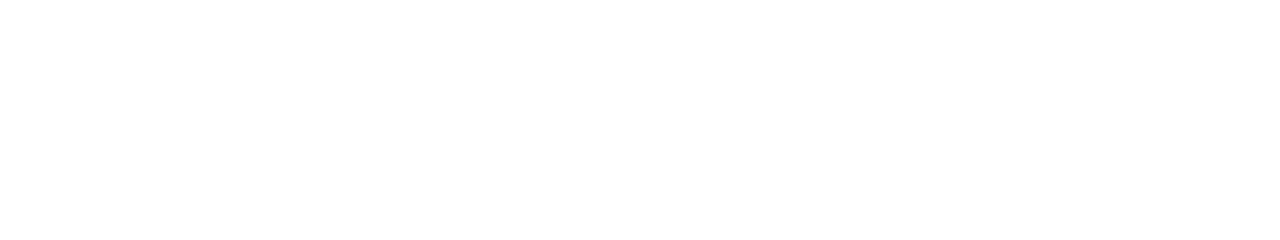
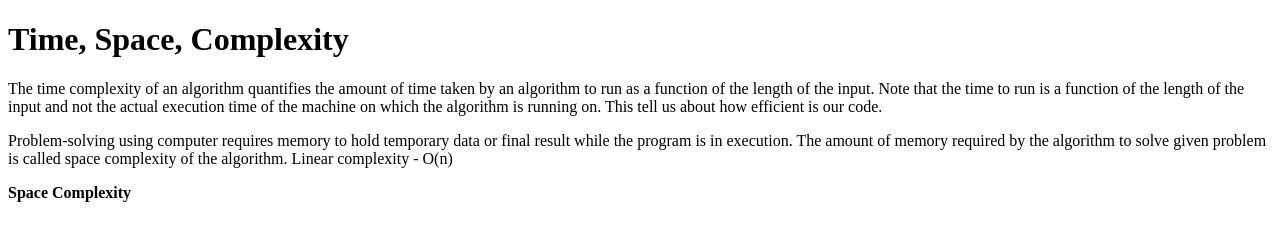
Before and after one commit to acciojob/time-and-space-complexity-04Sauravkumar, a website: page main.html in a window 1280 px wide. Drawn offline with Linux system fonts and the light colour scheme.

Commit message:
created a submission

```diff
--- a/main.html
+++ b/main.html
@@ -7,7 +7,12 @@
 </head>
 
 <body>
-	<!-- the entire body must be written by student -->
+	<h1>Time, Space, Complexity</h1>
+	<p>The time complexity of an algorithm quantifies the amount of time taken by an algorithm to run as a function of the length of the input. Note that the time to run is a function of the length of the input and not the actual execution time of the machine on which the algorithm is running on.
+	This tell us about how efficient is our code.</p>
+	<p>Problem-solving using computer requires memory to hold temporary data or final result while the program is in execution. The amount of memory required by the algorithm to solve given problem is called space complexity of the algorithm.
+	Linear complexity - O(n)</p>
+	<p><b>Space Complexity</b></p>
     <script type="text/javascript" src="./script.js">
 </script>
 
```
